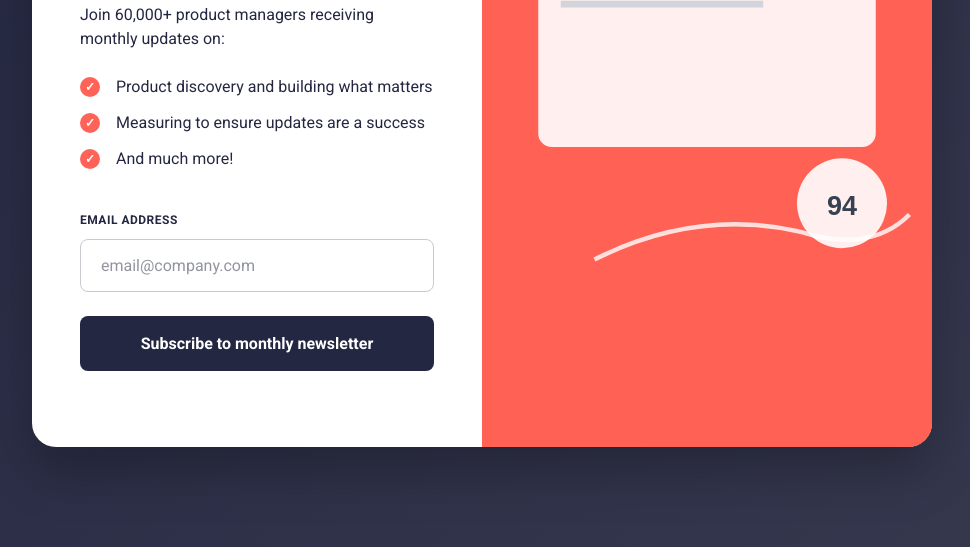
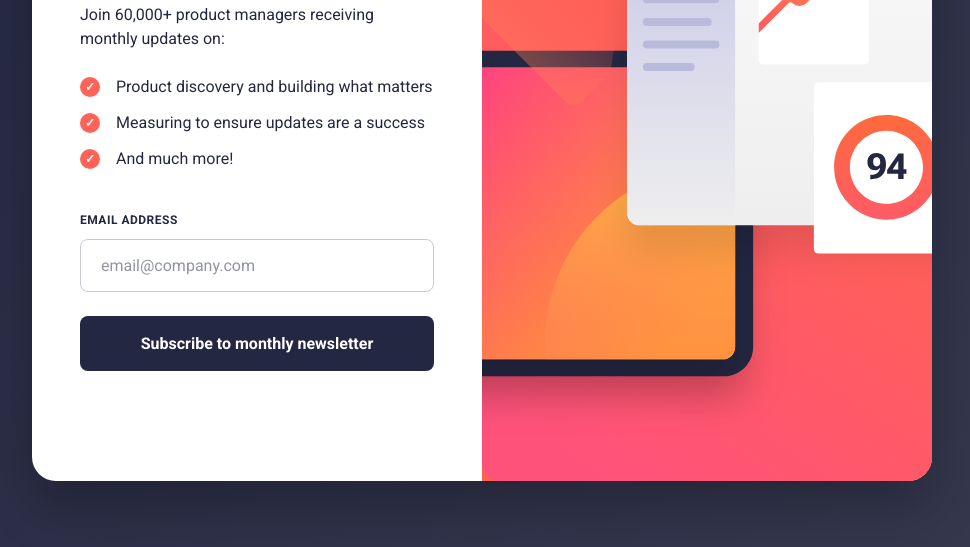
Before and after one commit to WilliamBuntu/newsletter-form-lab1, a plain HTML site: page index.html in a window 1280 px wide. Shown: the part 253-800 px from the top of the page, without its empty margins (158-1128 px from the left). Drawn offline with Linux system fonts and the light colour scheme; the site is published under a folder, as on GitHub Pages, so addresses that start at the root find nothing.

Commit message:
Added other UI twicks

```diff
--- a/index.html
+++ b/index.html
@@ -44,7 +44,7 @@
         <div class="image-section">
             <div class="image-placeholder">
                 <!-- Replace this with your actual image -->
-                <img src="/assets/images/illustration-sign-up-desktop.svg" alt="Newsletter illustration" class="hero-image">
+                <img src="assets/images/illustration-sign-up-desktop.svg" alt="Newsletter illustration" class="hero-image">
             </div>
         </div>
     </div>
```
